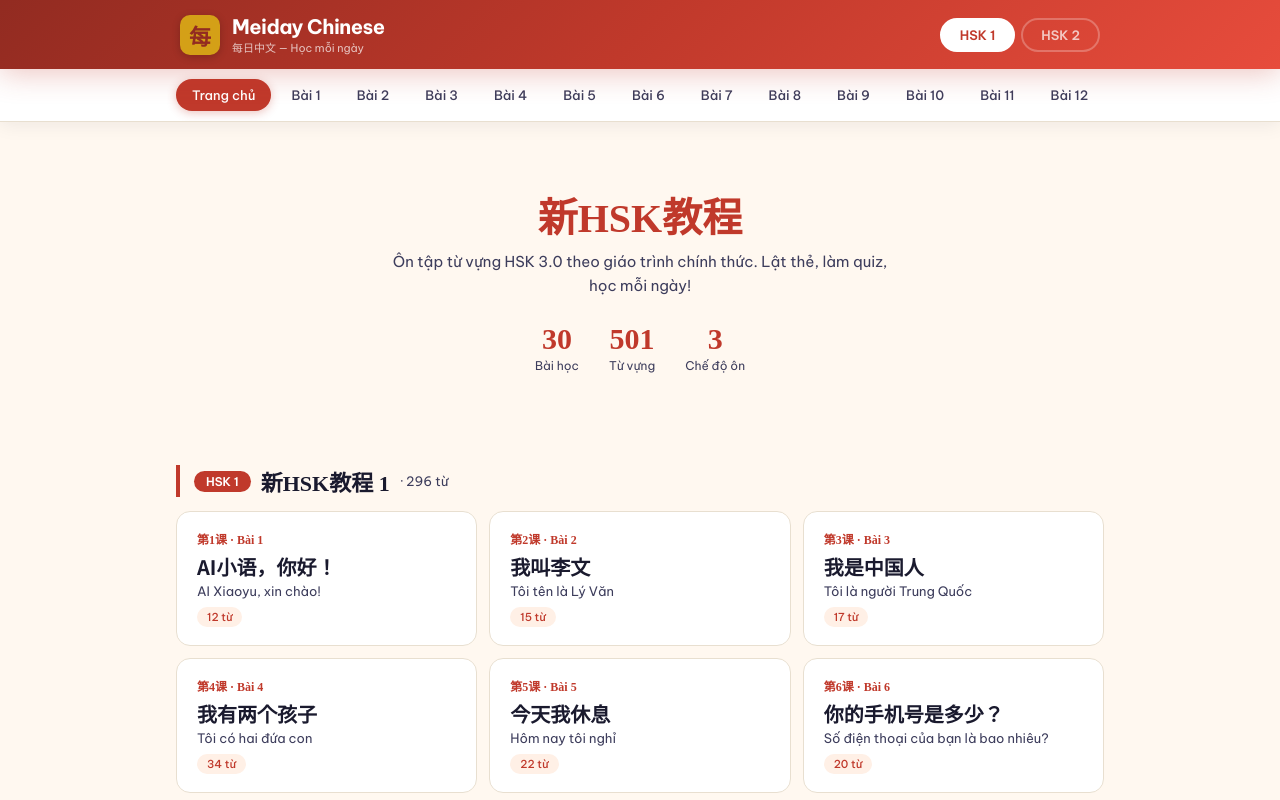
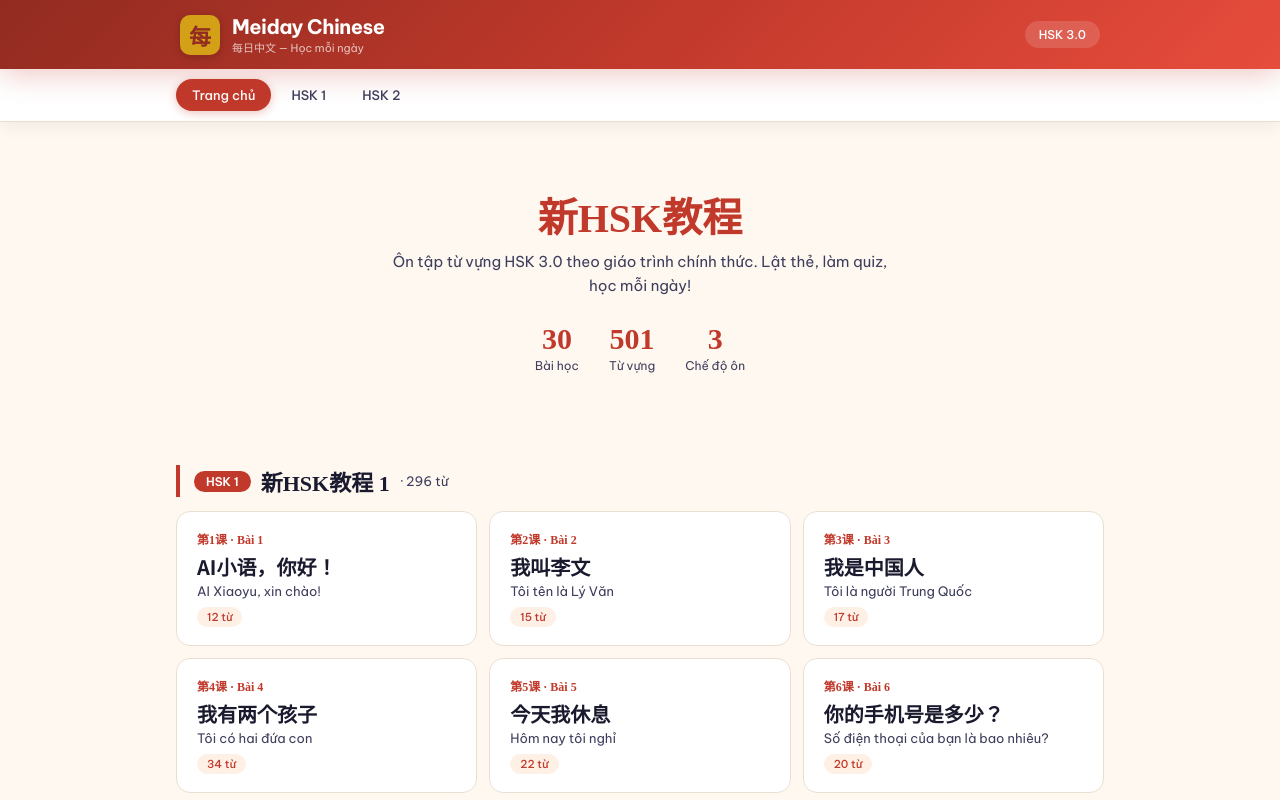
Before and after one commit to phuc27092000/Meiday-Chinese, a plain HTML site: page index.html in a window 1280 px wide. Shown: the top 800 px of the page. Drawn offline with Linux system fonts and the light colour scheme.

Commit message:
index.html

```diff
--- a/index.html
+++ b/index.html
@@ -16,9 +16,9 @@ body{font-family:'Be Vietnam Pro',sans-serif;background:var(--cream);color:var(-
 .logo-text{color:white;font-size:20px;font-weight:700;letter-spacing:-0.5px}
 .logo-sub{color:rgba(255,255,255,0.7);font-size:11px;font-weight:400}
 .level-tabs{display:flex;gap:6px}
-.level-tab{padding:7px 18px;border:2px solid rgba(255,255,255,0.25);border-radius:20px;font-family:inherit;font-size:13px;font-weight:600;cursor:pointer;color:rgba(255,255,255,0.7);background:transparent;transition:all 0.2s}
-.level-tab:hover{border-color:rgba(255,255,255,0.5);color:white}
-.level-tab.active{background:white;color:var(--red);border-color:white}
+
+
+.header-badge{background:rgba(255,255,255,0.15);color:white;padding:6px 14px;border-radius:20px;font-size:12px;font-weight:500;backdrop-filter:blur(10px)}
 .nav{background:white;border-bottom:1px solid var(--border);box-shadow:var(--shadow);position:sticky;top:68px;z-index:99}
 .nav-inner{max-width:960px;margin:0 auto;display:flex;gap:4px;padding:10px 16px;overflow-x:auto;-webkit-overflow-scrolling:touch;scrollbar-width:none}
 .nav-inner::-webkit-scrollbar{display:none}
@@ -160,18 +160,18 @@ function getTotal(arr){return arr.reduce((s,l)=>s+l.words.length,0)}
 
 function render(){
   const app=document.getElementById('app');
-  app.innerHTML=renderHeader()+renderNav()+'<div class="main">'+(state.view==='home'?renderHome():renderLesson())+'</div>';
+  app.innerHTML=renderHeader()+renderNav()+'<div class="main">'+(state.view==='home'?renderHome():state.view==='level'?renderLevel():renderLesson())+'</div>';
   attachEvents();
 }
 
 function renderHeader(){
-  return '<div class="header"><div class="header-inner"><div class="logo"><div class="logo-icon">每</div><div><div class="logo-text">Meiday Chinese</div><div class="logo-sub">每日中文 — Học mỗi ngày</div></div></div><div class="level-tabs"><button class="level-tab '+(state.level==='hsk1'?'active':'')+'" data-level="hsk1">HSK 1</button><button class="level-tab '+(state.level==='hsk2'?'active':'')+'" data-level="hsk2">HSK 2</button></div></div></div>';
+  return '<div class="header"><div class="header-inner"><div class="logo"><div class="logo-icon">每</div><div><div class="logo-text">Meiday Chinese</div><div class="logo-sub">每日中文 — Học mỗi ngày</div></div></div><div class="header-badge">HSK 3.0</div></div></div>';
 }
 
 function renderNav(){
-  const lessons=getLessons();
   let b='<button class="nav-btn '+(state.view==='home'?'active':'')+'" data-nav="home">Trang chủ</button>';
-  lessons.forEach(l=>{b+='<button class="nav-btn '+(state.view==='lesson'&&state.lessonId===l.id?'active':'')+'" data-nav="lesson" data-id="'+l.id+'">Bài '+l.id+'</button>'});
+  b+='<button class="nav-btn '+(state.view==='level'&&state.level==='hsk1'?'active':'')+'" data-nav="level" data-lv="hsk1">HSK 1</button>';
+  b+='<button class="nav-btn '+(state.view==='level'&&state.level==='hsk2'?'active':'')+'" data-nav="level" data-lv="hsk2">HSK 2</button>';
   return '<div class="nav"><div class="nav-inner">'+b+'</div></div>';
 }
 
@@ -180,6 +180,16 @@ function renderHome(){
   let cards1=HSK1.map(l=>'<div class="lesson-card" data-lesson="'+l.id+'" data-lv="hsk1"><div class="lesson-num">第'+l.id+'课 · Bài '+l.id+'</div><div class="lesson-title-cn">'+l.title+'</div><div class="lesson-title-vi">'+l.titleVi+'</div><div class="lesson-meta"><span class="lesson-tag">'+l.words.length+' từ</span></div></div>').join('');
   let cards2=HSK2.map(l=>'<div class="lesson-card hsk2" data-lesson="'+l.id+'" data-lv="hsk2"><div class="lesson-num">第'+l.id+'课 · Bài '+l.id+'</div><div class="lesson-title-cn">'+l.title+'</div><div class="lesson-title-vi">'+l.titleVi+'</div><div class="lesson-meta"><span class="lesson-tag">'+l.words.length+' từ</span></div></div>').join('');
   return '<div class="home-hero fade-in"><h1>新HSK教程</h1><p>Ôn tập từ vựng HSK 3.0 theo giáo trình chính thức. Lật thẻ, làm quiz, học mỗi ngày!</p><div class="stats-row"><div class="stat"><div class="stat-num">30</div><div class="stat-label">Bài học</div></div><div class="stat"><div class="stat-num">'+(hsk1Total+hsk2Total)+'</div><div class="stat-label">Từ vựng</div></div><div class="stat"><div class="stat-num">3</div><div class="stat-label">Chế độ ôn</div></div></div></div><div class="section-title"><span class="badge badge-hsk1">HSK 1</span> 新HSK教程 1 <span style="font-size:13px;color:var(--ink-light);font-family:Be Vietnam Pro;font-weight:400">· '+hsk1Total+' từ</span></div><div class="lesson-grid fade-in">'+cards1+'</div><div class="section-title"><span class="badge badge-hsk2">HSK 2</span> 新HSK教程 2 <span style="font-size:13px;color:var(--ink-light);font-family:Be Vietnam Pro;font-weight:400">· '+hsk2Total+' từ</span></div><div class="lesson-grid fade-in">'+cards2+'</div>';
+}
+
+
+function renderLevel(){
+  const lessons=state.level==='hsk1'?HSK1:HSK2;
+  const lvNum=state.level==='hsk1'?'1':'2';
+  const colorCls=state.level==='hsk2'?' hsk2':'';
+  const total=getTotal(lessons);
+  let cards=lessons.map(l=>'<div class="lesson-card'+colorCls+'" data-lesson="'+l.id+'" data-lv="'+state.level+'"><div class="lesson-num">第'+l.id+'课 · Bài '+l.id+'</div><div class="lesson-title-cn">'+l.title+'</div><div class="lesson-title-vi">'+l.titleVi+'</div><div class="lesson-meta"><span class="lesson-tag">'+l.words.length+' từ</span></div></div>').join('');
+  return '<div class="fade-in"><div style="text-align:center;padding:30px 20px 24px"><div class="section-title" style="justify-content:center;border:none;margin:0 0 8px"><span class="badge badge-'+state.level+'">HSK '+lvNum+'</span> <span style="font-family:Noto Serif SC,serif">新HSK教程 '+lvNum+'</span></div><p style="font-size:14px;color:var(--ink-light)">'+total+' từ vựng · 15 bài học</p></div><div class="lesson-grid">'+cards+'</div></div>';
 }
 
 function renderLesson(){
@@ -216,10 +226,9 @@ function generateQuiz(lesson){
 }
 
 function attachEvents(){
-  document.querySelectorAll('[data-level]').forEach(b=>{b.onclick=()=>{state.level=b.dataset.level;state.view='home';render()}});
-  document.querySelectorAll('[data-nav]').forEach(b=>{b.onclick=()=>{if(b.dataset.nav==='home'){state.view='home'}else{state.view='lesson';state.lessonId=parseInt(b.dataset.id);state.mode='list';state.fcShuffled=[];state.quizQuestions=[]}render();window.scrollTo({top:0,behavior:'smooth'})}});
+  document.querySelectorAll('[data-nav]').forEach(b=>{b.onclick=()=>{if(b.dataset.nav==='home'){state.view='home'}else if(b.dataset.nav==='level'){state.view='level';state.level=b.dataset.lv}render();window.scrollTo({top:0,behavior:'smooth'})}});
   document.querySelectorAll('[data-lesson]').forEach(c=>{c.onclick=()=>{const lv=c.dataset.lv;if(lv)state.level=lv;state.view='lesson';state.lessonId=parseInt(c.dataset.lesson);state.mode='list';state.fcShuffled=[];state.quizQuestions=[];render();window.scrollTo({top:0,behavior:'smooth'})}});
-  document.querySelectorAll('[data-action]').forEach(b=>{b.onclick=(e)=>{e.stopPropagation();const a=b.dataset.action;if(a==='back'){state.view='home';render()}if(a==='flip'){state.fcFlipped=!state.fcFlipped;render()}if(a==='fc-prev'){state.fcIndex--;state.fcFlipped=false;render()}if(a==='fc-next'){state.fcIndex++;state.fcFlipped=false;render()}if(a==='fc-shuffle'){const l=getLessons().find(x=>x.id===state.lessonId);state.fcShuffled=shuffle(l.words);state.fcIndex=0;state.fcFlipped=false;render()}if(a==='quiz-restart'){const l=getLessons().find(x=>x.id===state.lessonId);generateQuiz(l);render()}}});
+  document.querySelectorAll('[data-action]').forEach(b=>{b.onclick=(e)=>{e.stopPropagation();const a=b.dataset.action;if(a==='back'){state.view='level';render()}if(a==='flip'){state.fcFlipped=!state.fcFlipped;render()}if(a==='fc-prev'){state.fcIndex--;state.fcFlipped=false;render()}if(a==='fc-next'){state.fcIndex++;state.fcFlipped=false;render()}if(a==='fc-shuffle'){const l=getLessons().find(x=>x.id===state.lessonId);state.fcShuffled=shuffle(l.words);state.fcIndex=0;state.fcFlipped=false;render()}if(a==='quiz-restart'){const l=getLessons().find(x=>x.id===state.lessonId);generateQuiz(l);render()}}});
   document.querySelectorAll('[data-mode]').forEach(b=>{b.onclick=()=>{state.mode=b.dataset.mode;if(state.mode==='flashcard')state.fcShuffled=[];if(state.mode==='quiz')state.quizQuestions=[];render()}});
   document.querySelectorAll('[data-quiz-opt]').forEach(b=>{b.onclick=()=>{if(state.quizAnswered)return;const i=parseInt(b.dataset.quizOpt);const q=state.quizQuestions[state.quizIndex];q.sel=i;state.quizAnswered=true;if(i===q.ci)state.quizScore++;render();setTimeout(()=>{if(state.quizIndex<state.quizQuestions.length-1){state.quizIndex++;state.quizAnswered=false;render()}else{state.quizDone=true;render()}},1200)}});
 }
```
